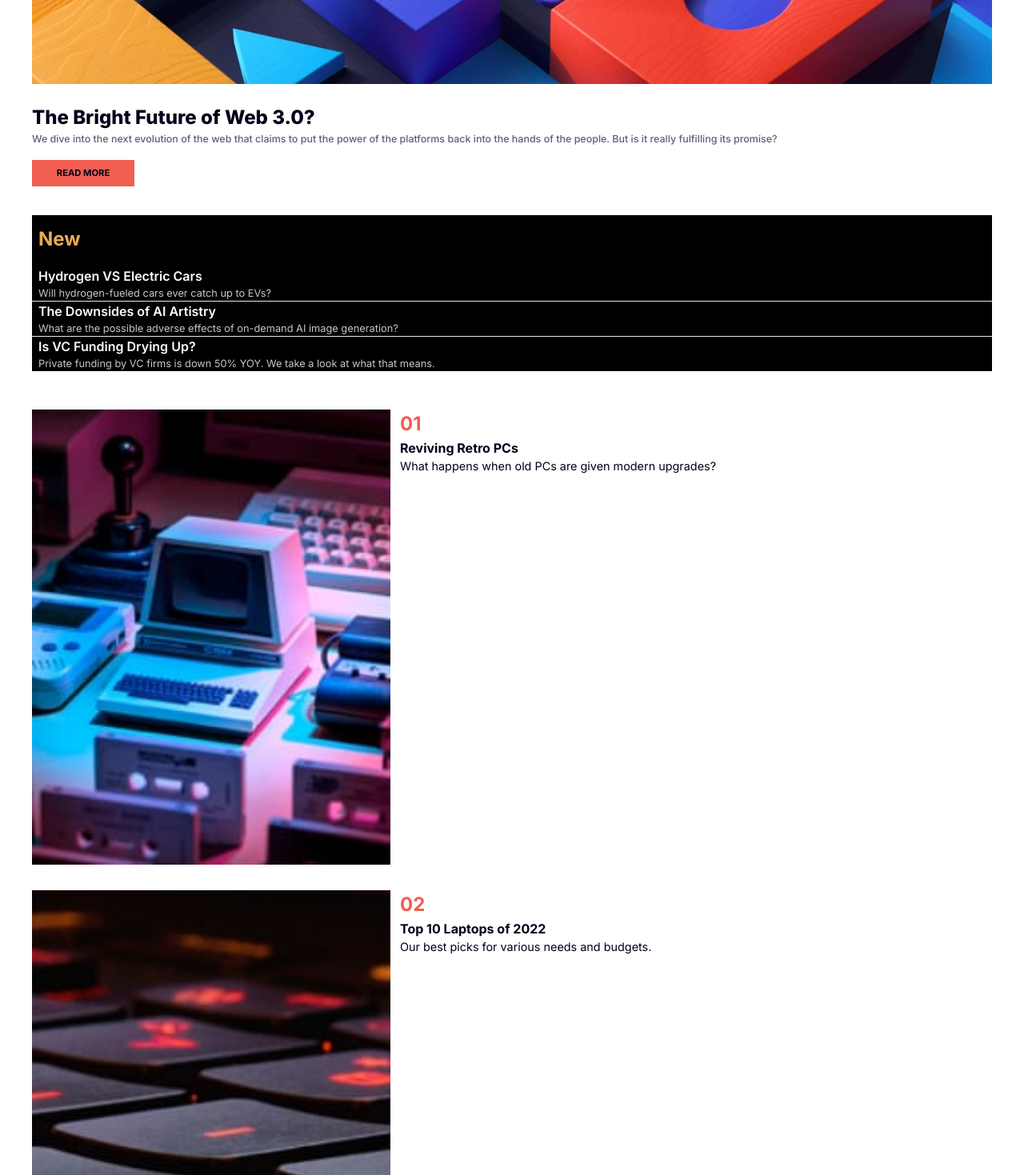
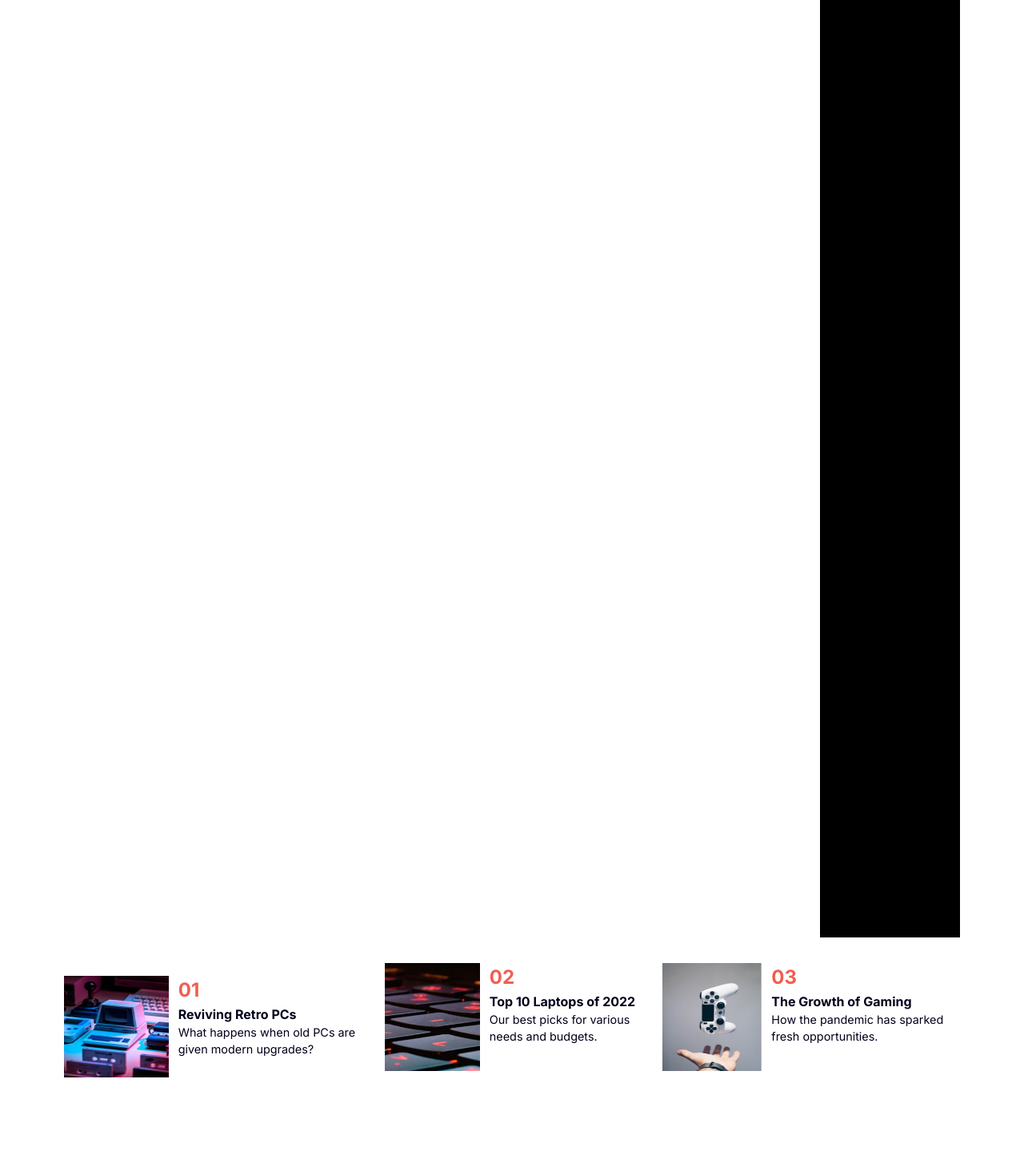
Before and after one commit to monica-tech75/news-homepage, a React (Vite) app: page / in a window 1280 px wide. Shown: the part 460-1929 px from the top of the page at 80% size. Built offline with nearby package versions, Linux system fonts and the light colour scheme.

Commit message:
going to revert to last commit

```diff
--- a/src/App.jsx
+++ b/src/App.jsx
@@ -10,10 +10,17 @@ function App() {
 
   return (
     <>
-    <div className="bg-mywhite-400 mx-3 sm:mx-10 font-mysans text-myblue-900">
+    <div className="bg-mywhite-400 mx-3 md:mx-20 font-mysans text-myblue-900">
     <Header />
+
+    <div className='md:flex'>
+    <div className='md:grid grid-cols-3 grid-rows-2'>
     <Mainbody />
+    </div>
     <Articles />
+    </div>
+
+
     <News />
     </div>
 
--- a/src/components/Articles.jsx
+++ b/src/components/Articles.jsx
@@ -3,7 +3,7 @@
 export function Articles() {
   return (
     <>
-    <article className="bg-black text-white">
+    <article className="bg-black text-white md:w-[60svw] md:ml-10 ">
     <h2 className="text-myorange-300 ml-2 font-bold text-[1.5rem] pt-3 pb-4">New</h2>
 
     <div className="ml-2">
--- a/src/components/Mainbody.jsx
+++ b/src/components/Mainbody.jsx
@@ -1,21 +1,31 @@
 import mainImageDesktop from "../assets/images/image-web-3-desktop.jpg"
 import mainImageMobile from "../assets/images/image-web-3-mobile.jpg"
+
 
 
 
 export function Mainbody() {
   return (
     <>
-    <img className="sm:hidden" src={mainImageMobile} alt="colorfull lego pieces"/>
-    <img className="max-sm:hidden" src={mainImageDesktop} alt="colorfull lego pieces"/>
-    <div className="mt-6 mb-9">
-    <h1 className="text-[1.5rem] font-extrabold">The Bright Future of Web 3.0?</h1>
+    <img className="md:hidden" src={mainImageMobile} alt="colorfull lego pieces"/>
+
+    <img className="max-md:hidden md:col-span-2" src={mainImageDesktop} alt="colorfull lego pieces"/>
+
+    <div className="mt-6 mb-9 ">
+
+    <h1 className="text-[1.5rem] font-extrabold ">The Bright Future of Web 3.0?</h1>
+    <div className="md:ml-[30svw]">
     <p className="text-myblue-700 text-[0.78rem] pr-1 font-medium"> We dive into the next evolution of the web that claims to put the power of the platforms back into the hands of the people.
     But is it really fulfilling its promise?</p>
+
+
     <h2 className="text-[0.7rem] font-bold bg-myred-400 py-2 px-3 w-[8rem] text-center mt-4 transition ease-out delay-150 hover:bg-myblue-900 hover:text-white hover:translate-y-1 duration-500">
       <a href="#">READ MORE</a>
       </h2>
     </div>
+
+    </div>
+
 
 
     </>
--- a/src/components/NavBar.jsx
+++ b/src/components/NavBar.jsx
@@ -1,4 +1,5 @@
 import menuLogo from '../assets/images/icon-menu.svg'
+import menuX from '../assets/images/icon-menu-close.svg'
 
 export const NavBar = () => {
   return (
@@ -10,8 +11,13 @@ export const NavBar = () => {
       <li><a href="#">Trending</a></li>
       <li><a href="#">Categories</a></li>
     </ul>
-    <img className="sm:hidden" src={menuLogo} alt="logo for menu burger"/>
+    <div>
+    <img className="sm:hidden hover:hidden " src={menuLogo} alt="logo for menu burger"/>
+    <img className="hidden hover:visible" src={menuX} alt="logo for menu burger in form of an X when hover"/>
+    </div>
     </>
+
+
 
   )
 }
--- a/src/components/News.jsx
+++ b/src/components/News.jsx
@@ -1,14 +1,16 @@
 import image01 from "../assets/images/image-retro-pcs.jpg"
 import image02 from "../assets/images/image-top-laptops.jpg"
 import image03 from "../assets/images/image-gaming-growth.jpg"
+import "./mycss.css"
 
 
 export const News = () => {
   return (
     <>
-    <div className="flex mt-[3rem]">
-      <img className="w-[35svw]" src={image01} alt="retro pc" />
-      <div className="pl-3">
+    <div className="md:flex   mb-[4rem] mywidth">
+    <div className="flex mt-[3rem] ">
+      <img className="w-[35svw] " src={image01} alt="retro pc" />
+      <div className="ml-3">
       <h2 className="text-myred-400 font-bold text-[1.5rem]">01</h2>
       <h3 className="font-bold">Reviving Retro PCs</h3>
       <p className="text-[0.9rem]">What happens when old PCs are given modern upgrades?</p>
@@ -18,21 +20,23 @@ export const News = () => {
 
     <div className="flex mt-[2rem]">
     <img className="w-[35svw]" src={image02} alt="keyboard" />
-    <div className="pl-3">
+    <div className="ml-3">
       <h2 className="text-myred-400 font-bold text-[1.5rem]">02</h2>
       <h3 className="font-bold">Top 10 Laptops of 2022</h3>
       <p className="text-[0.9rem]">Our best picks for various needs and budgets.</p>
       </div>
     </div>
 
-    <div className="flex mt-[2rem] pb-[4rem]">
+    <div className="flex mt-[2rem] ">
     <img className="w-[35svw]" src={image03} alt="" />
-    <div className="pl-3">
+    <div className="ml-3">
       <h2 className="text-myred-400 font-bold text-[1.5rem]">03</h2>
       <h3 className="font-bold">The Growth of Gaming</h3>
       <p className="text-[0.9rem]">How the pandemic has sparked fresh opportunities.</p>
       </div>
     </div>
+    </div>
+
 
 
 
--- /dev/null
+++ b/src/components/mycss.css
@@ -0,0 +1,4 @@
+.mywidth > div > img {
+  width: 50%;
+  height: 50%;
+}
```
Also changed, not shown: src/index.css (line endings or trailing spaces).
